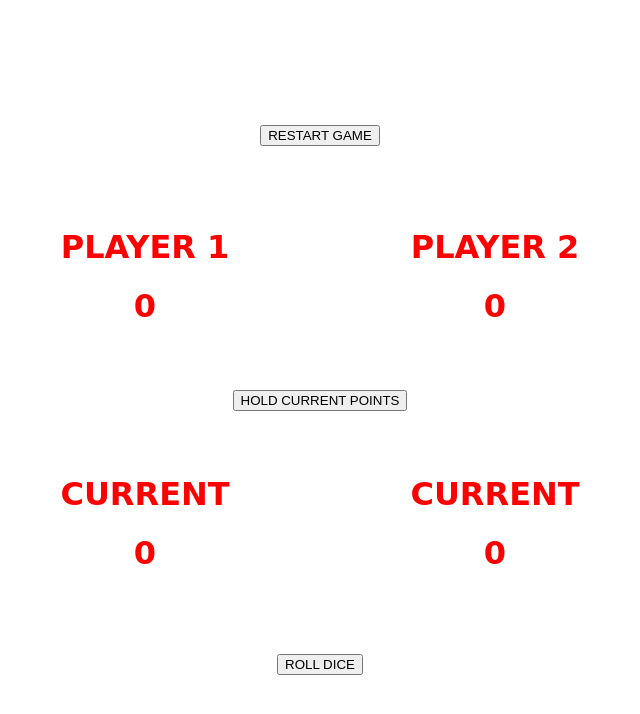
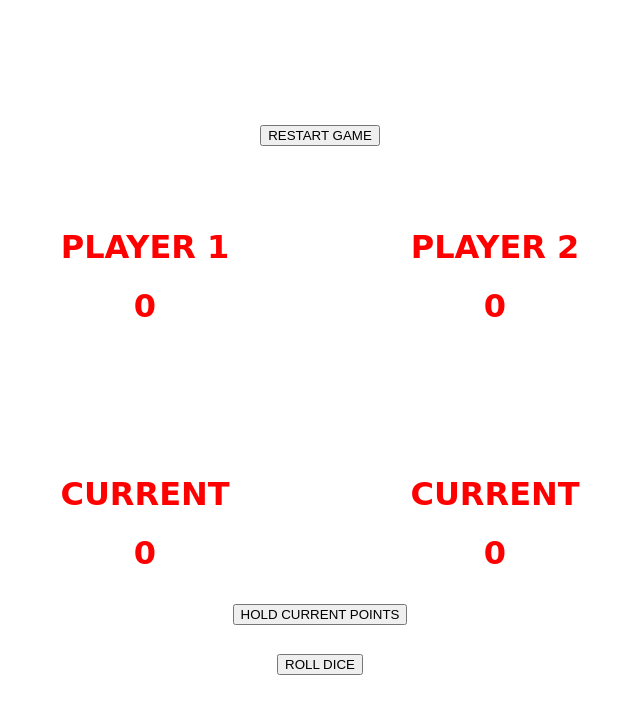
Before and after one commit to Ameer2000Mzori/Dice-Game, a website built with webpack: page src/index.html in a window 1280 px wide. Shown: the whole page, without its empty margins (320-960 px from the left). Built offline with nearby package versions, Linux system fonts and the light colour scheme; a web font is replaced by a local one.

Commit message:
added styling for hold button

```diff
--- a/src/style.scss
+++ b/src/style.scss
@@ -77,6 +77,11 @@ body {
         position: absolute;
         bottom: 25px;
       }
+
+      .hold-Btn {
+        position: absolute;
+        bottom: 75px;
+      }
     }
   }
 }
```
Also changed, not shown: src/style.css, 1 other file.
